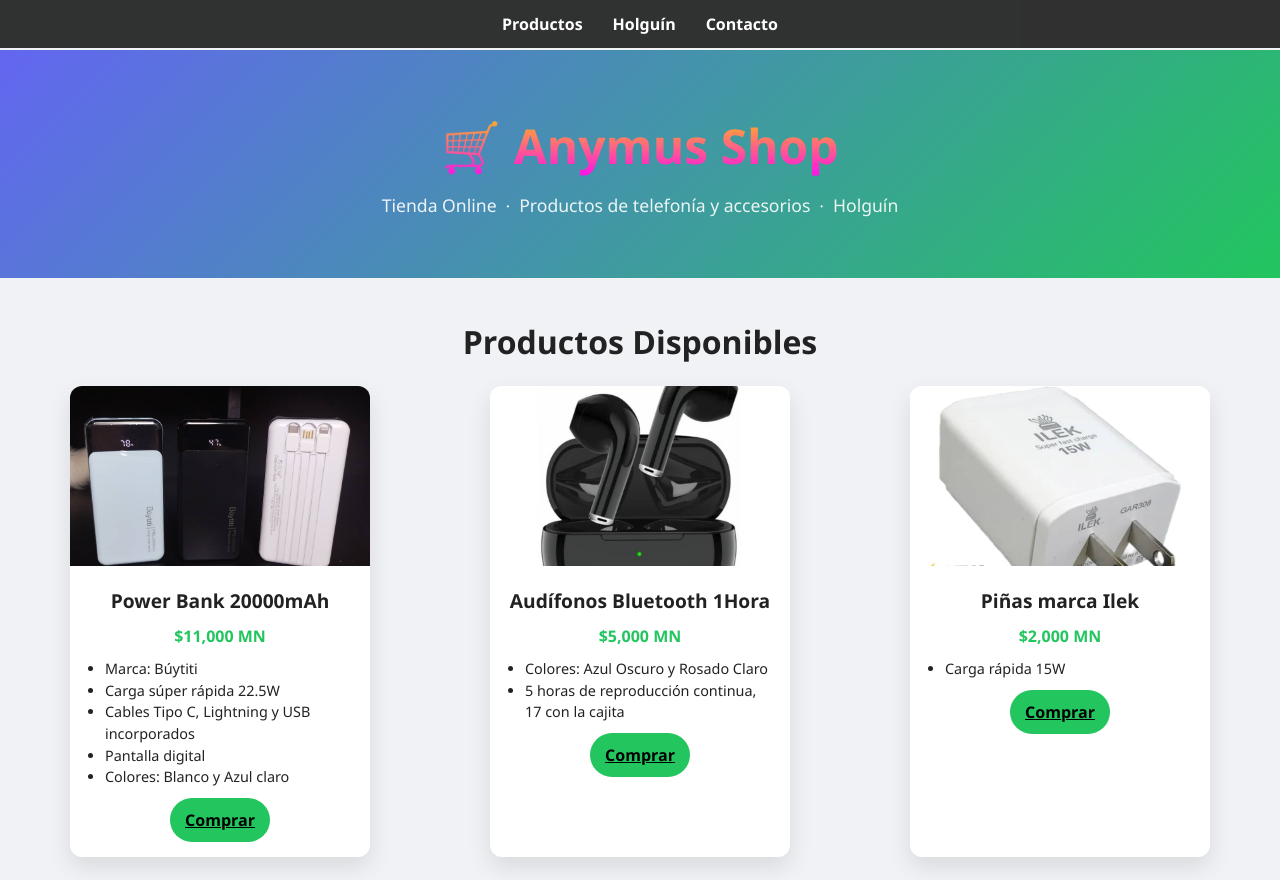
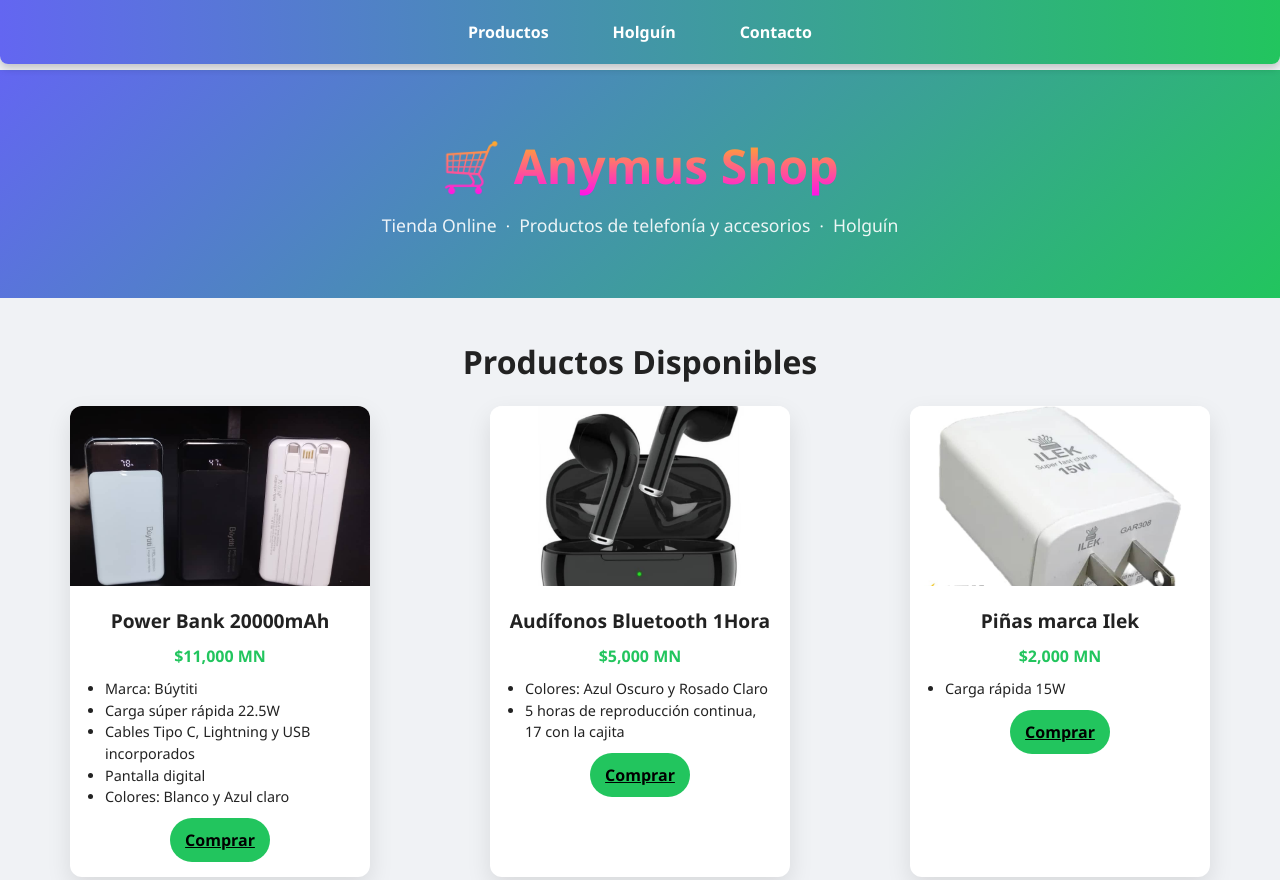
Before and after one commit to AnymusShop/anymus-shop, a plain HTML site: page index.html in a window 1280 px wide. Shown: the top 880 px of the page. Drawn offline with Linux system fonts and the light colour scheme.

Commit message:
style.css

```diff
--- a/style.css
+++ b/style.css
@@ -7,27 +7,36 @@
   position: fixed;
   top: 0;
   width: 100%;
-  background: rgba(0,0,0,0.8);
+  background: linear-gradient(90deg, #6366f1, #22c55e);
   display: flex;
   justify-content: center;
-  gap: 30px;
-  padding: 12px 0;
+  gap: 40px;
+  padding: 14px 0;
+  box-shadow: 0 4px 8px rgba(0,0,0,0.2);
   z-index: 1000;
+  border-bottom-left-radius: 8px;
+  border-bottom-right-radius: 8px;
 }
 .navbar a {
   color: #fff;
   font-weight: bold;
   text-decoration: none;
-  transition: color 0.2s;
+  font-size: 1rem;
+  padding: 6px 12px;
+  transition: background 0.3s, color 0.3s;
+  border-radius: 6px;
 }
-.navbar a:hover { color: #22c55e; }
+.navbar a:hover {
+  background: #fff;
+  color: #22c55e;
+}
 
 /* Header */
 header {
   position: relative;
   text-align: center;
   color: white;
-  margin-top: 50px; /* espacio para navbar */
+  margin-top: 70px; /* espacio para navbar */
 }
 .header-background {
   background: linear-gradient(135deg, #6366f1, #22c55e);
@@ -88,7 +97,7 @@
 
 .product-content ul { text-align: left; margin-bottom: 10px; padding-left: 20px; font-size: 0.9rem; }
 
-/* Botón WhatsApp */
+/* Botón Comprar */
 .btn {
   display: inline-block;
   background: #22c55e;
@@ -96,9 +105,9 @@
   padding: 10px 15px;
   border-radius: 50px;
   font-weight: bold;
-  transition: transform 0.2s;
+  transition: transform 0.2s, background 0.2s;
 }
-.btn:hover { transform: scale(1.05); }
+.btn:hover { transform: scale(1.05); background: #1f9234; }
 
 /* Footer */
 footer {
```
